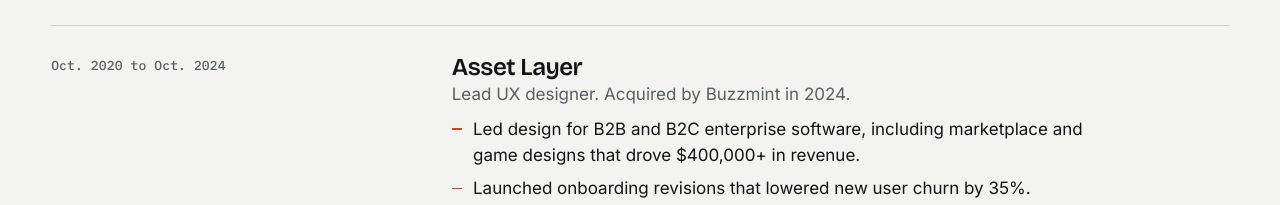
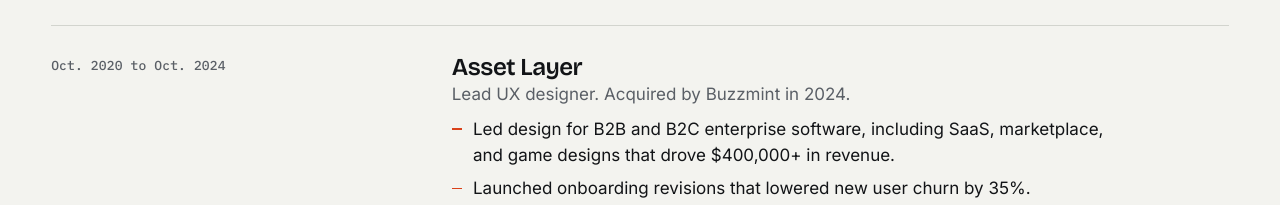
Before and after one commit to dstraffon/dstraffon_portfolio, a plain HTML site: page about.html in a window 1280 px wide. Shown: the part 1166-1371 px from the top of the page. Drawn offline with nearby package versions, Linux system fonts and the light colour scheme.

Commit message:
Add SaaS to the Asset Layer line in the about page experience list
Co-Authored-By: Claude Opus 5.5 <noreply@anthropic.com>
Claude-Session: https://claude.ai/code/session_01C1U52tcMCyJHBJPuzj4Nup

```diff
--- a/about.html
+++ b/about.html
@@ -49,7 +49,7 @@
 <section class="wrap sec" aria-labelledby="xp-h" style="padding-bottom:0">
   <div class="sec-head"><h2 id="xp-h">Experience</h2><span class="mono muted">2015 to now</span></div>
   <div class="xp rv"><p class="when mono">Dec. 2019 to present</p><div class="what"><h3>Freelance</h3><p class="role">UX consultant</p><div class="prose"><ul><li>Led end to end UX design for clients in finance, tech and healthcare, from discovery and research through concept art, prototyping, testing and delivery.</li><li>Worked with organizations including the International Monetary Fund.</li><li>Helped create the first product mockups for a regulated healthcare product that advanced to formal regulatory review.</li><li data-full>Ran user research and usability testing, then managed the design improvements that came out of it.</li><li data-full>Worked independently, managing scope, deadlines and stakeholder reporting across several engagements at once.</li></ul></div></div></div>
-  <div class="xp rv"><p class="when mono">Oct. 2020 to Oct. 2024</p><div class="what"><h3>Asset Layer</h3><p class="role">Lead UX designer. Acquired by Buzzmint in 2024.</p><div class="prose"><ul><li>Led design for B2B and B2C enterprise software, including marketplace and game designs that drove $400,000+ in revenue.</li><li>Launched onboarding revisions that lowered new user churn by 35%.</li><li>Built and maintained a design system for consistency across platforms, practicing lean UX.</li><li data-full>Designed high fidelity mockups, interactive prototypes and websites.</li><li data-full>Handled direct feedback from an active community of hundreds of users, and worked with developers on the design fixes and reported errors that followed.</li></ul></div></div></div>
+  <div class="xp rv"><p class="when mono">Oct. 2020 to Oct. 2024</p><div class="what"><h3>Asset Layer</h3><p class="role">Lead UX designer. Acquired by Buzzmint in 2024.</p><div class="prose"><ul><li>Led design for B2B and B2C enterprise software, including SaaS, marketplace, and game designs that drove $400,000+ in revenue.</li><li>Launched onboarding revisions that lowered new user churn by 35%.</li><li>Built and maintained a design system for consistency across platforms, practicing lean UX.</li><li data-full>Designed high fidelity mockups, interactive prototypes and websites.</li><li data-full>Handled direct feedback from an active community of hundreds of users, and worked with developers on the design fixes and reported errors that followed.</li></ul></div></div></div>
   <div class="xp rv"><p class="when mono">Sep. 2018 to May 2020</p><div class="what"><h3>IBM</h3><p class="role">Cognitive process transformation consultant</p><div class="prose"><ul><li>Contributed to the design and testing of an IRS fraud detection system that identified billions of dollars in fraudulent tax returns each year.</li><li>Found and documented defects through test case design and execution, contributing to savings of millions of dollars for the agency.</li><li data-full>Developed and ran test cases to evaluate system components.</li><li data-full>Gathered feedback from end users and turned it into improvements to the interface and workflow.</li></ul></div></div></div>
   <div class="xp rv" data-full><p class="when mono">May 2017 to Aug. 2017</p><div class="what"><h3>MarketAxess</h3><p class="role">Qualitative analysis intern</p><div class="prose"><ul><li>Worked with development and business analysis teams to create and test enhancements and resolve defects in the product platform and its web based admin application.</li><li>Developed regression reports and test scenarios for upcoming enhancements and bug fixes.</li><li>Maintained and improved the admin web application used in the QA testing environment.</li></ul></div></div></div>
   <div class="xp rv" data-full><p class="when mono">Dec. 2016 to May 2018</p><div class="what"><h3>Penn State ITS</h3><p class="role">Consultant supervisor</p><div class="prose"><ul><li>Promoted to supervisor within ITS Lab Consulting.</li><li>Managed a team of consultants providing technical support for Penn State labs.</li><li>Evaluated consultant performance and handled the more complex user issues.</li></ul></div></div></div>
```
